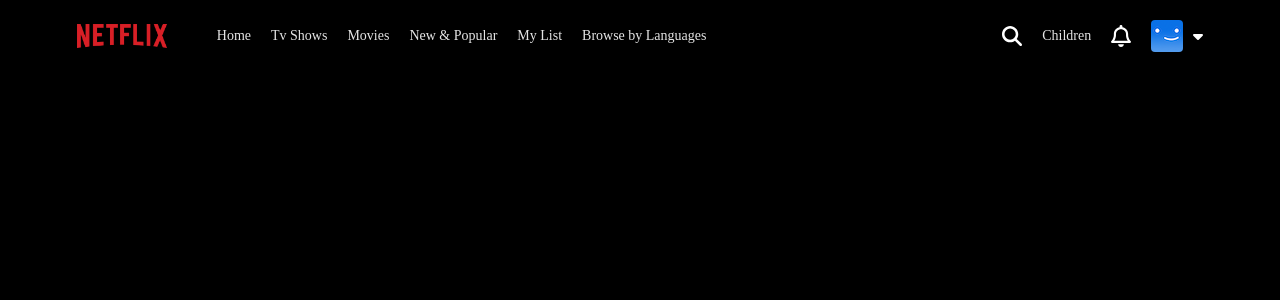
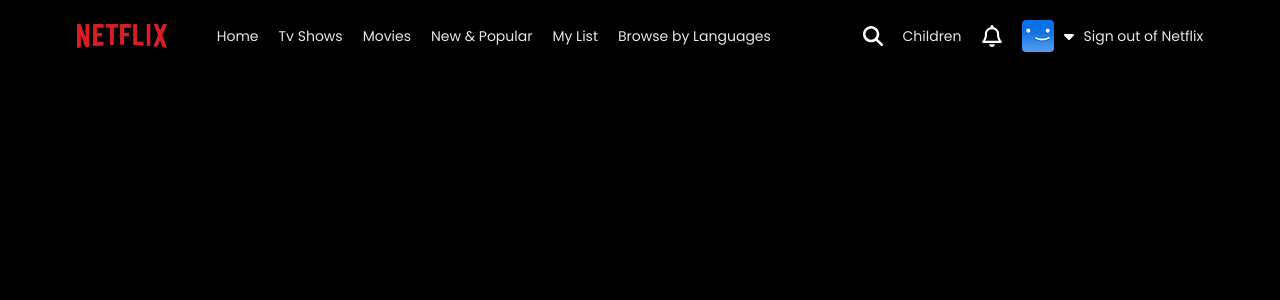
Before and after one commit to HesandaLiyanage/MovieAppInReact, a React (Vite) app: page / in a window 1280 px wide. Shown: the top 300 px of the page. Built offline with nearby package versions, Linux system fonts and the light colour scheme.

Commit message:
header done

```diff
--- a/src/components/Navbar/Navbar.css
+++ b/src/components/Navbar/Navbar.css
@@ -54,3 +54,7 @@
     gap:10px;
     cursor:pointer;
 }
+
+.navbar .dropdown {
+
+}
--- a/src/components/Navbar/Navbar.jsx
+++ b/src/components/Navbar/Navbar.jsx
@@ -30,6 +30,9 @@
                 <div className="navbar-profile">
                     <img src={profile} alt="" className = 'profile' />
                     <img src={caret} alt="" />
+                    <div className="dropdown">
+                        <p>Sign out of Netflix</p>
+                    </div>
                 </div>
             </div>
         </div>
--- a/src/index.css
+++ b/src/index.css
@@ -1,3 +1,6 @@
+@import url('https://fonts.googleapis.com/css2?family=Poppins:ital,wght@0,100;0,200;0,300;0,400;0,500;0,600;0,700;0,800;0,900;1,100;1,200;1,300;1,400;1,500;1,600;1,700;1,800;1,900&display=swap');
+
+
 *{
   margin:0;
   padding:0;
@@ -7,4 +10,5 @@
 body{
   background:black;
   color:white;
+  font-family:'poppins';
 }
```
